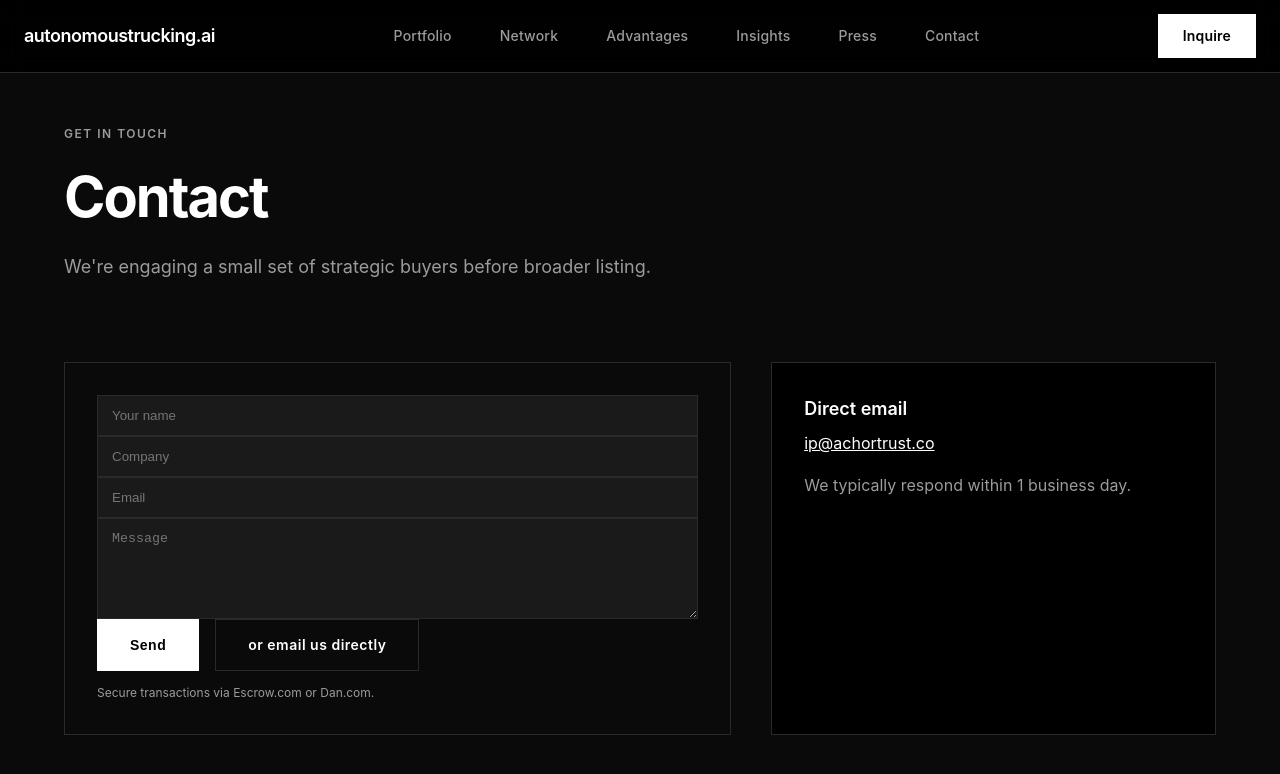
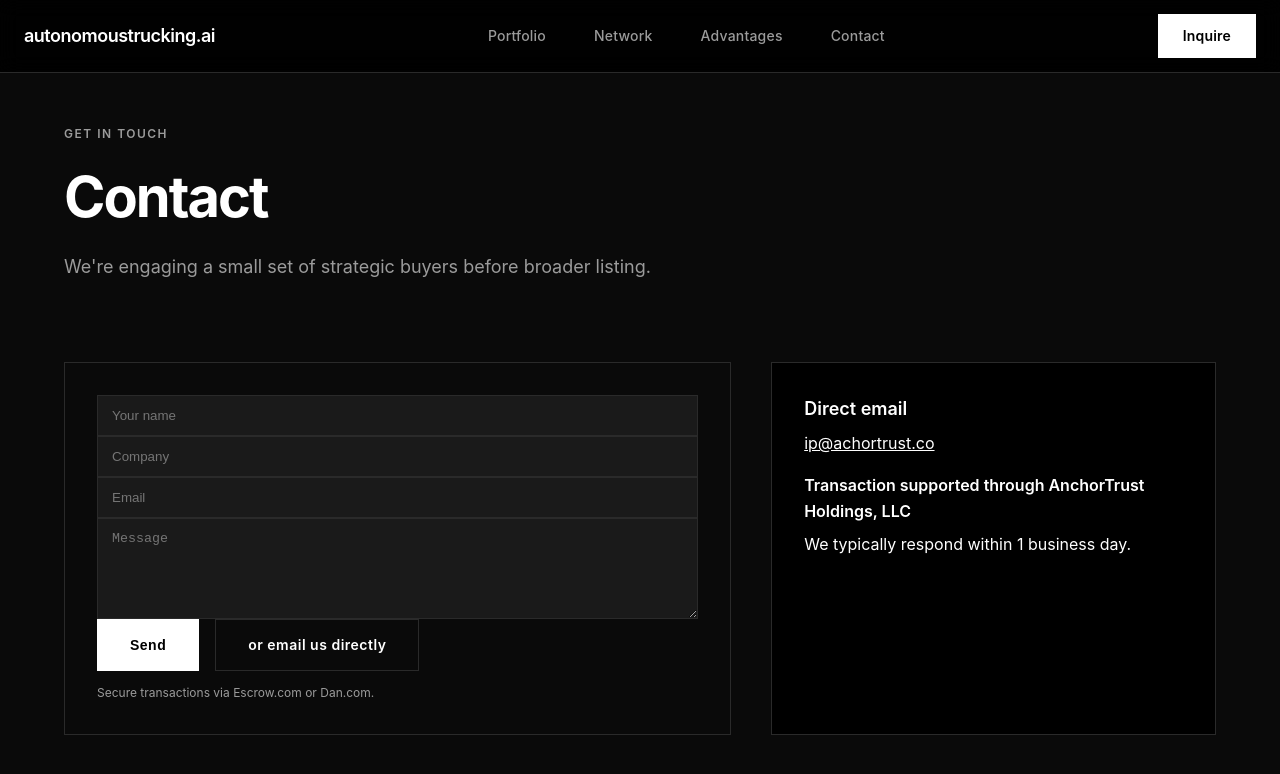
Before and after one commit to samlawlis45/autonomoustrucking, a Next.js app: page /contact in a window 1280 px wide. Shown: the top 774 px of the page. Built offline with nearby package versions, Linux system fonts and the light colour scheme; no server answers.

Commit message:
feat(contact): add AnchorTrust Holdings LLC transaction support notice
- Add 'Transaction supported through AnchorTrust Holdings, LLC' to direct email section
- Update contact page navigation to remove deleted pages (Insights, Press)
- Ensure all text colors match white theme for consistency

```diff
--- a/src/app/contact/page.tsx
+++ b/src/app/contact/page.tsx
@@ -19,8 +19,6 @@ export default function ContactPage() {
             <li><Link href="/#portfolio" className="nav-link">Portfolio</Link></li>
             <li><Link href="/#network" className="nav-link">Network</Link></li>
             <li><Link href="/#advantages" className="nav-link">Advantages</Link></li>
-            <li><Link href="/blog" className="nav-link">Insights</Link></li>
-            <li><Link href="/press" className="nav-link">Press</Link></li>
             <li><Link href="/contact" className="nav-link">Contact</Link></li>
           </ul>
           <Link href="/contact" className="nav-cta">Inquire</Link>
@@ -58,7 +56,8 @@ export default function ContactPage() {
             <div style={{background:'var(--black)', border:'1px solid var(--border-gray)', padding:'32px'}}>
               <h3 style={{fontSize:'18px', fontWeight:600, marginBottom:'8px'}}>Direct email</h3>
               <p><a href={`mailto:${CONTACT_EMAIL}`} style={{color:'var(--white)', textDecoration:'underline'}}>{CONTACT_EMAIL}</a></p>
-              <p style={{marginTop:'16px', color:'var(--text-gray)'}}>We typically respond within 1 business day.</p>
+              <p style={{marginTop:'16px', color:'var(--white)', fontWeight:600}}>Transaction supported through AnchorTrust Holdings, LLC</p>
+              <p style={{marginTop:'8px', color:'var(--white)'}}>We typically respond within 1 business day.</p>
             </div>
           </div>
         </div>
```
